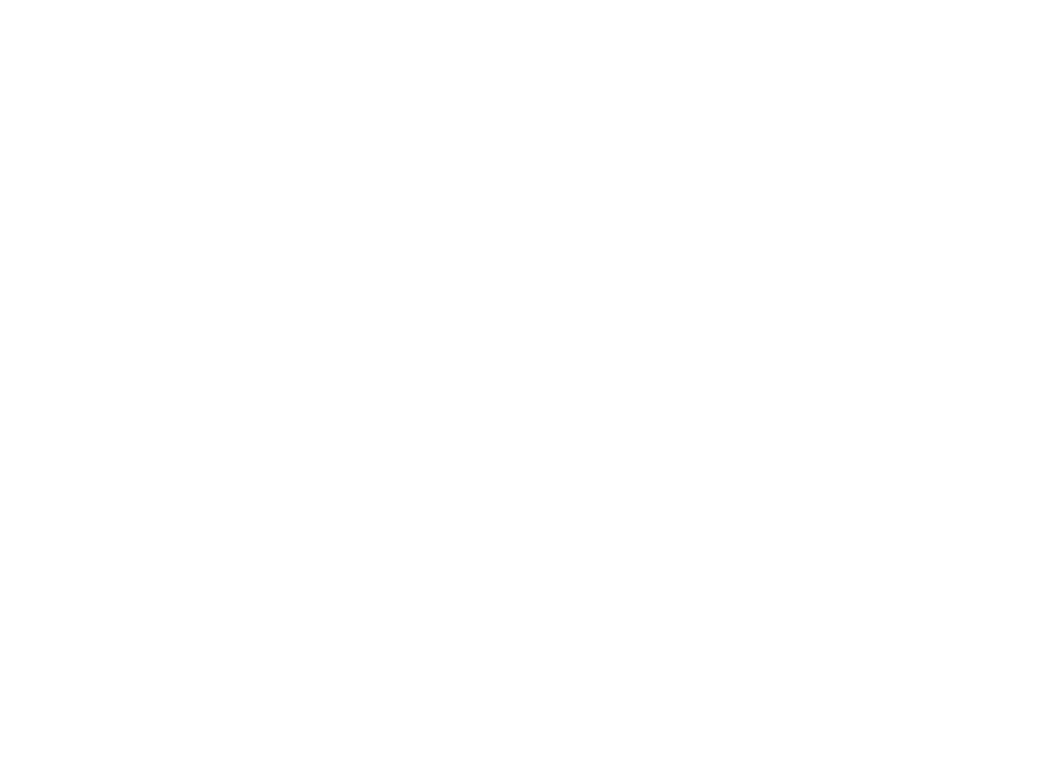
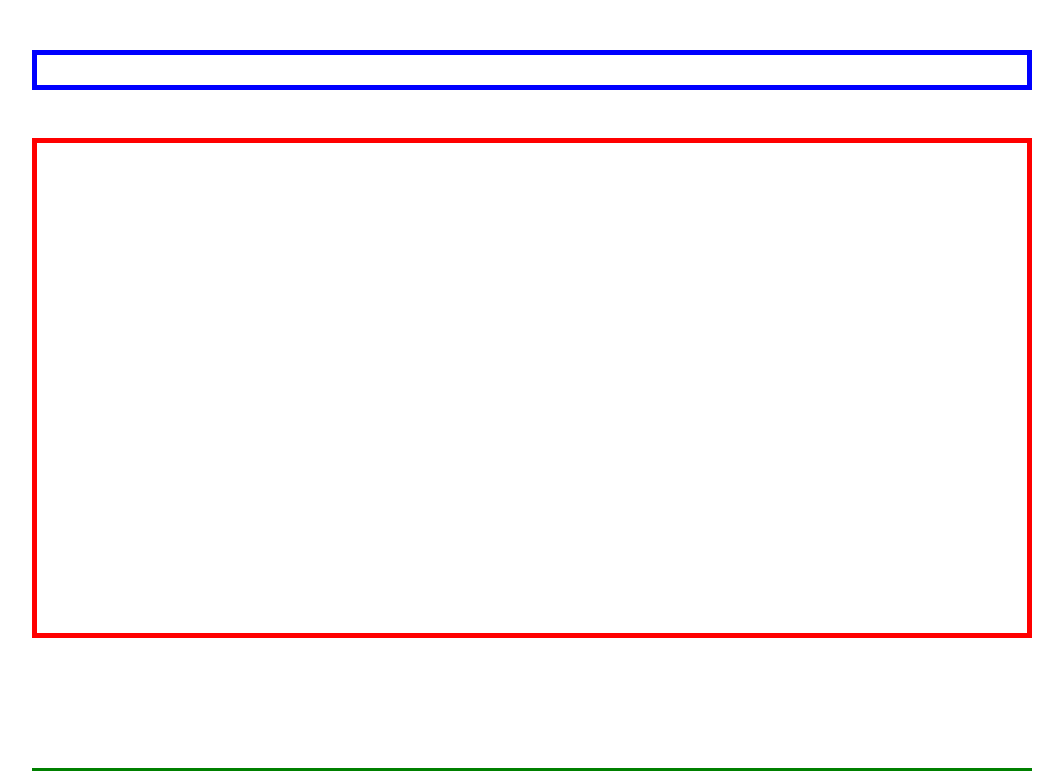
Before and after one commit to Fahimahmedkhan/course-academy, a plain HTML site: page index.html in a window 1280 px wide. Shown: the top 771 px of the page, without its empty margins (108-1171 px from the left). Drawn offline with nearby package versions, Linux system fonts and the light colour scheme.

Commit message:
Layout Design

```diff
--- a/css/style.css
+++ b/css/style.css
@@ -3,5 +3,30 @@
 
 /* Common Styles */
 body{
+    padding: 0;
+    margin: 50px 0 0;
     font-family: 'Poppins', sans-serif;
 }
+
+header nav{
+    margin: 0 140px;
+    height: 40px;
+    border: 5px solid blue;
+    margin-bottom: 48px;
+}
+.slider{
+    margin: 0 140px;
+    height: 500px;
+    border: 5px solid red;
+    margin-bottom: 130px;
+}
+main{
+    margin: 0 140px;
+    height: 1900px;
+    border: 5px solid green;
+    margin-bottom: 130px;
+}
+footer{
+    height: 300px;
+    border: 5px solid black;
+}
--- a/index.html
+++ b/index.html
@@ -15,10 +15,37 @@
     <script src="https://kit.fontawesome.com/12f64af6df.js" crossorigin="anonymous"></script>
 </head>
 <body>
+    <!-- Header Section Starts -->
+    <header>
+        <!-- Header Nav-bar Starts -->
+        <nav>
+
+        </nav>
+        <!-- Header Nav-bar Ends -->
+
+        <!-- Header Slider Starts  -->
+        <div class="slider">
+
+        </div>
+        <!-- Header Slider Ends  -->
+    </header>
+    <!-- Header Section Ends -->
+
+    <!-- Main Body Section Starts  -->
+    <main>
+
+    </main>
+    <!-- Main Body Section Ends  -->
+
 
     <!-- Bootstrap CDN Link For JS -->
     <script src="https://cdn.jsdelivr.net/npm/bootstrap@5.2.0/dist/js/bootstrap.bundle.min.js"
         integrity="sha384-A3rJD856KowSb7dwlZdYEkO39Gagi7vIsF0jrRAoQmDKKtQBHUuLZ9AsSv4jD4Xa"
         crossorigin="anonymous"></script>
 </body>
+<!-- Footer Section Starts  -->
+<footer>
+
+</footer>
+<!-- Footer Section Ends  -->
 </html>
```
